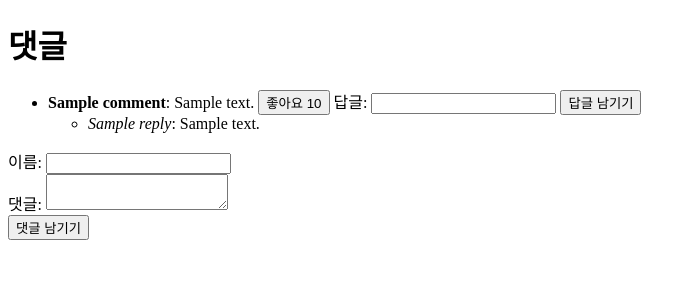
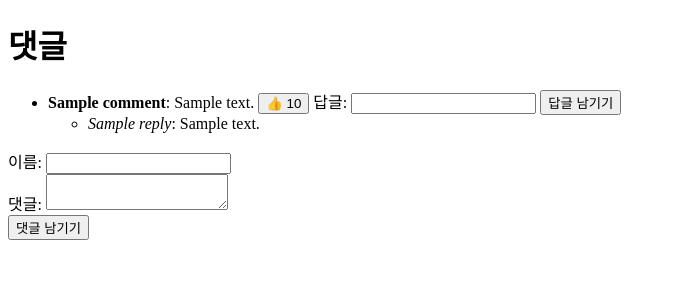
Before and after one commit to wofvh/flask_-, a Flask app: template templates/index.html in a window 1280 px wide. Shown: the top 300 px of the page, without its empty margins (0-696 px from the left). Run offline with Flask 3, Linux system fonts and the light colour scheme; the template is opened without the code that fills it: most values are stand-ins (such as "Sample title", 1, 10 or a date in 2020).

Commit message:
Update index.html

```diff
--- a/templates/index.html
+++ b/templates/index.html
@@ -13,7 +13,7 @@
             <li>
                 <strong>{{ comment['name'] }}</strong>: {{ comment['content'] }}
                 <form action="{{ url_for('like_comment', comment_index=loop.index0) }}" method="post" style="display: inline;">
-                    <button type="submit">좋아요 {{ comment['likes'] }}</button>
+                    <button type="submit">&#128077; {{ comment['likes'] }}</button>
                 </form>
                 <form action="{{ url_for('add_reply', comment_index=loop.index0) }}" method="post" style="display: inline;">
                     <label for="reply_content">답글:</label>
```
